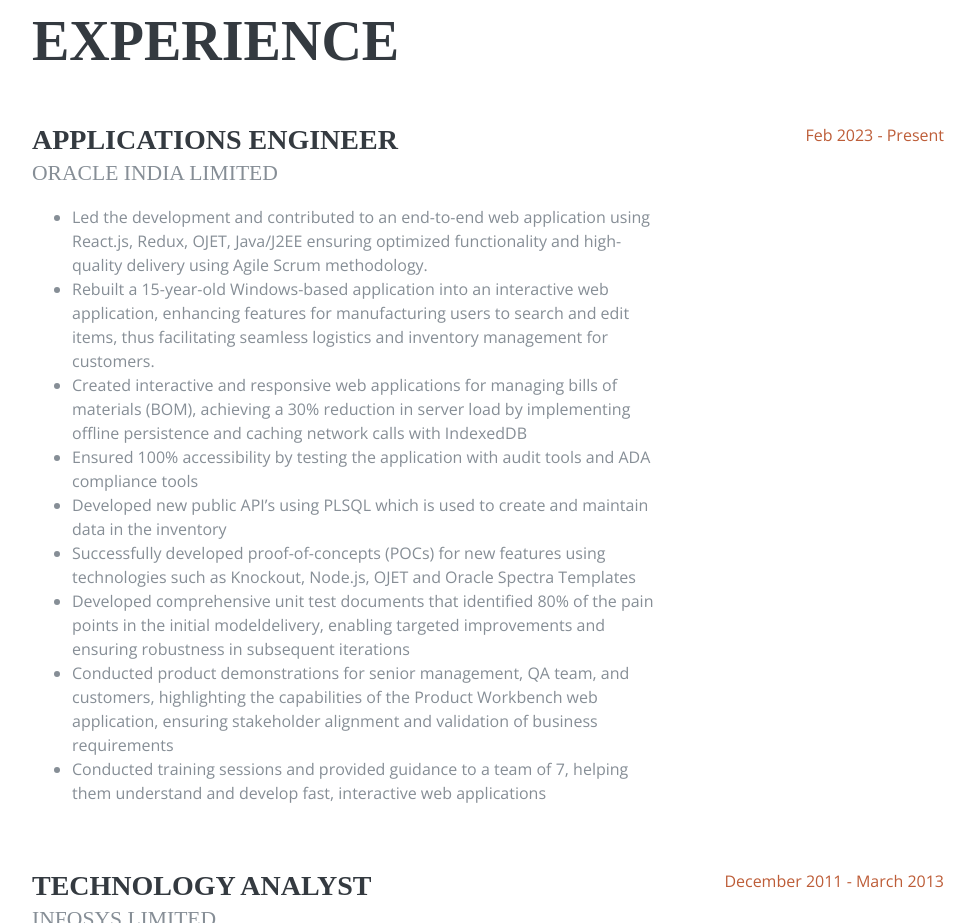
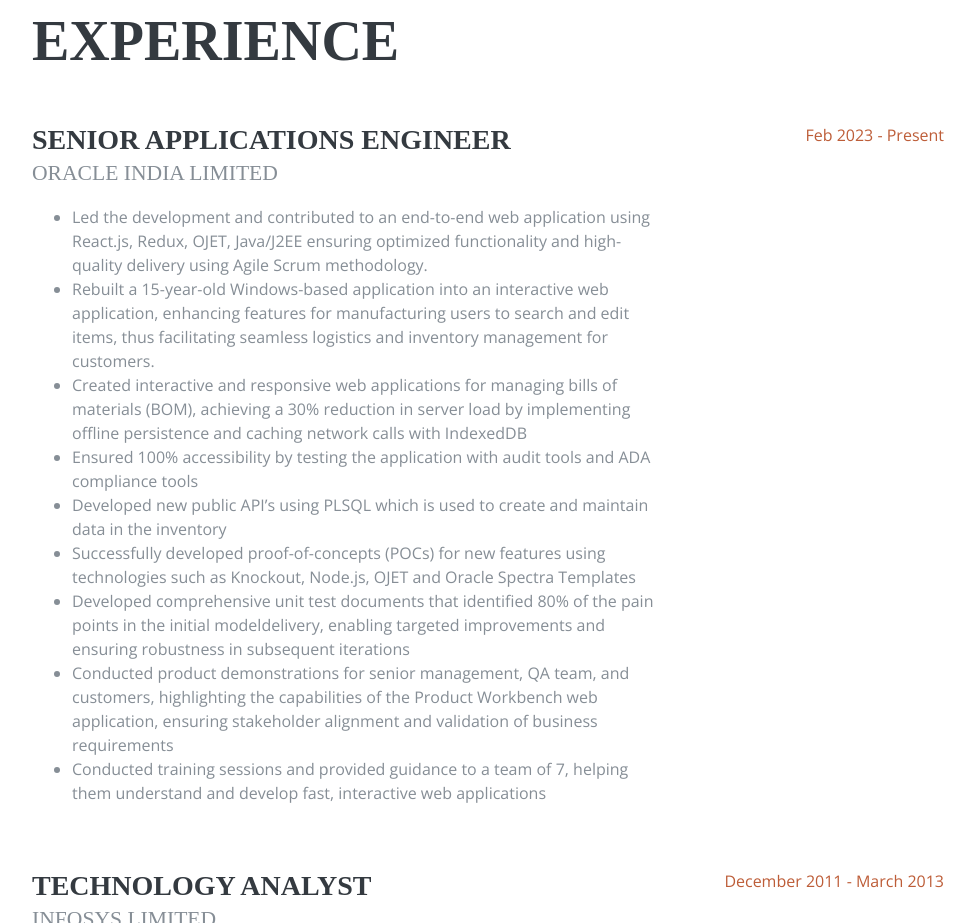
Before and after one commit to venket469/venket469.github.io, a plain HTML site: page index.html in a window 1280 px wide. Shown: the part 840-1763 px from the top of the page, without its empty margins (288-1263 px from the left). Drawn offline with nearby package versions, Linux system fonts and the light colour scheme; a web font is replaced by a local one.

Commit message:
Update index.html

```diff
--- a/index.html
+++ b/index.html
@@ -152,7 +152,7 @@
 
           <div class="resume-item d-flex flex-column flex-md-row mb-5">
             <div class="resume-content mr-auto">
-              <h3 class="mb-0">Applications Engineer</h3>
+              <h3 class="mb-0">Senior Applications Engineer</h3>
               <div class="subheading mb-3">Oracle India Limited</div>
               <ul>
                 <li>
```
